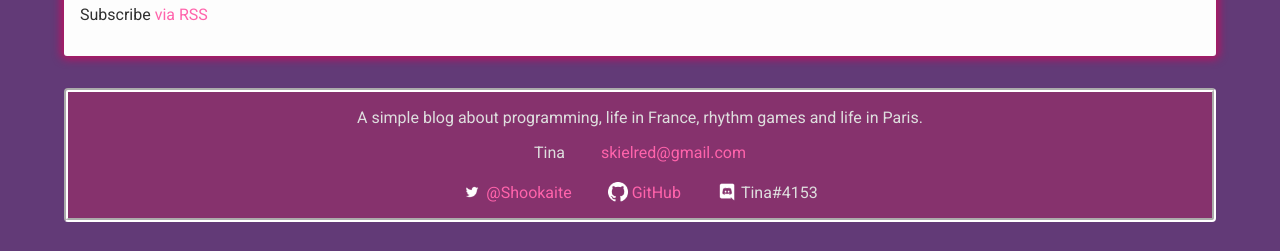
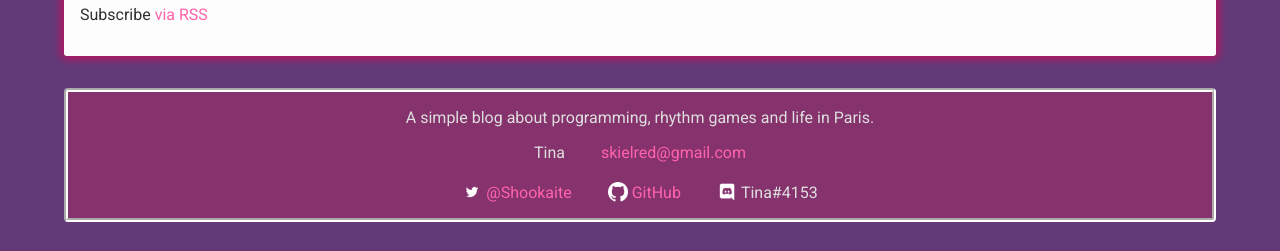
Before and after one commit to Tina-otoge/blog, a Jekyll site: the page built from index.md, in a window 1280 px wide. Shown: the part 725-976 px from the top of the page. Built offline with Jekyll 4.4.1, drawn with Linux system fonts in a browser that asks for light colours.

Commit message:
Fixed site description (mentionning France and Paris)

```diff
--- a/_config.yml
+++ b/_config.yml
@@ -8,7 +8,7 @@ timezone: Europe/Paris
 title: 8bit Prince
 email: skielred@gmail.com
 description: >-
-    A simple blog about programming, life in France, rhythm games and life in Paris.
+    A simple blog about programming, rhythm games and life in Paris.
 twitter: Shookaite
 github:  skielred
 discord: Tina#4153
```
